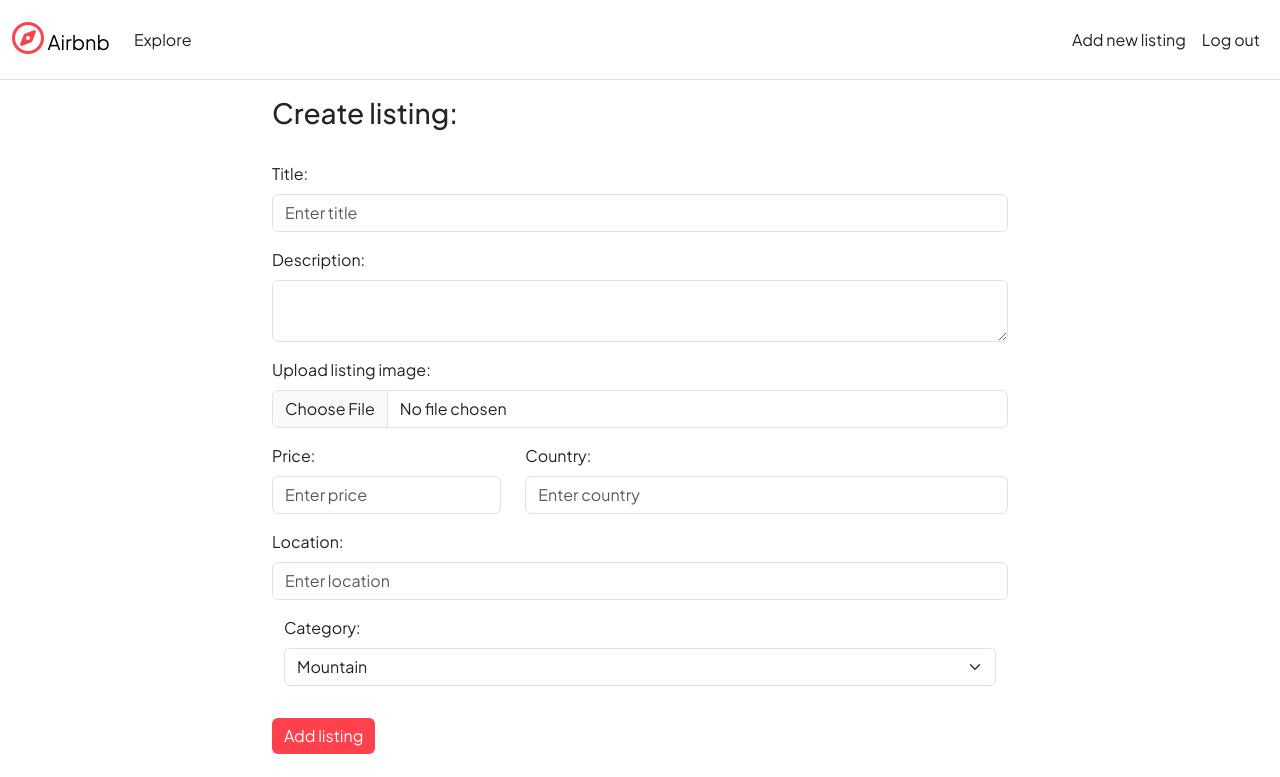
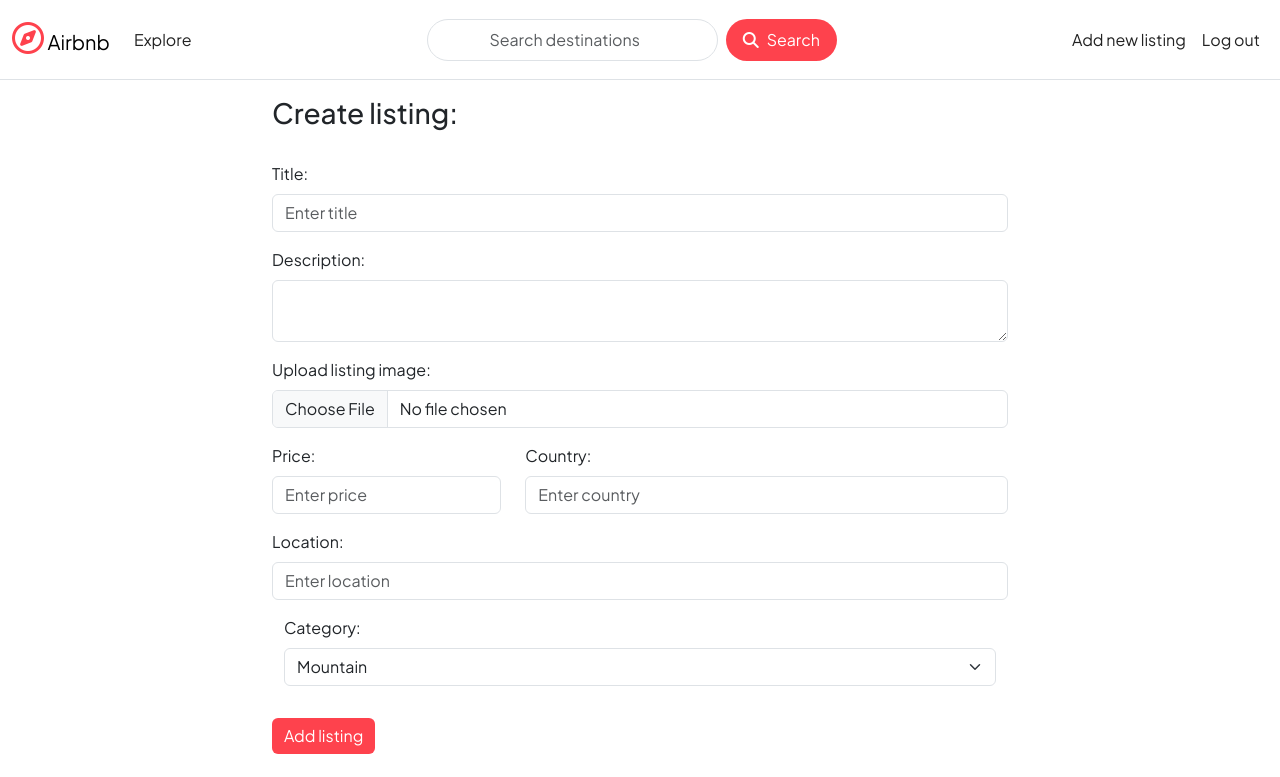
Before and after one commit to GotiHarshil/Airbnb, a Node server app: page /listings/new in a window 1280 px wide. Shown: the top 777 px of the page. Run offline with Node 20, Linux system fonts and the light colour scheme; the visitor is signed in with stand-in values (Sample User, id 1); some libraries are stand-ins or nearby versions.

Commit message:
added search on navbar

```diff
--- a/views/includes/navbar.ejs
+++ b/views/includes/navbar.ejs
@@ -1,3 +1,30 @@
+<style>
+  .search-btn{
+    background-color: #fe424d;
+    color: #fff;
+    border-radius: 25px;
+    padding: 0 1rem;
+  }
+
+  .search-btn:hover{
+    background-color: #fe424d;
+    color: #fff;
+  }
+
+  .search-btn i{
+    display: inline;
+    margin-right: 0.5rem;
+  }
+
+  .search-inp {
+    border-radius: 25px;
+    padding: 0.5rem 3rem;
+    font-size: 1rem;
+    text-align: center;
+  }
+
+</style>
+
 <nav class="navbar navbar-expand-md bg-body-light border-bottom sticky-top">
   <div class="container-fluid">
     <a class="navbar-brand" href="/listings"
@@ -19,6 +46,19 @@
       </div>
 
       <div class="navbar-nav ms-auto">
+        <form class="d-flex" role="search">
+          <input
+            class="form-control me-2 search-inp"
+            type="search"
+            placeholder="Search destinations"
+          />
+          <button class="btn search-btn " type="submit">
+            <i class="fa-solid fa-magnifying-glass"></i>Search
+          </button>
+        </form>
+      </div>
+
+      <div class="navbar-nav ms-auto">
         <a class="nav-link" href="/listings/new">Add new listing</a>
         <% if(!currUser){ %>
         <a class="nav-link" href="/signup"><b> Sign up </b></a>
```
